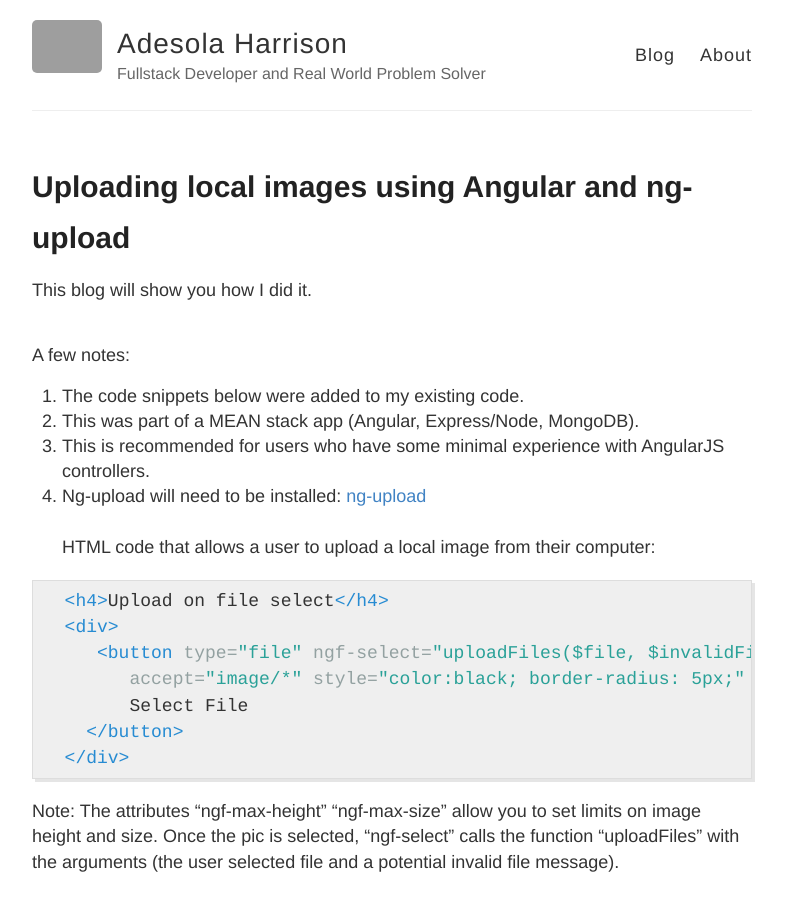
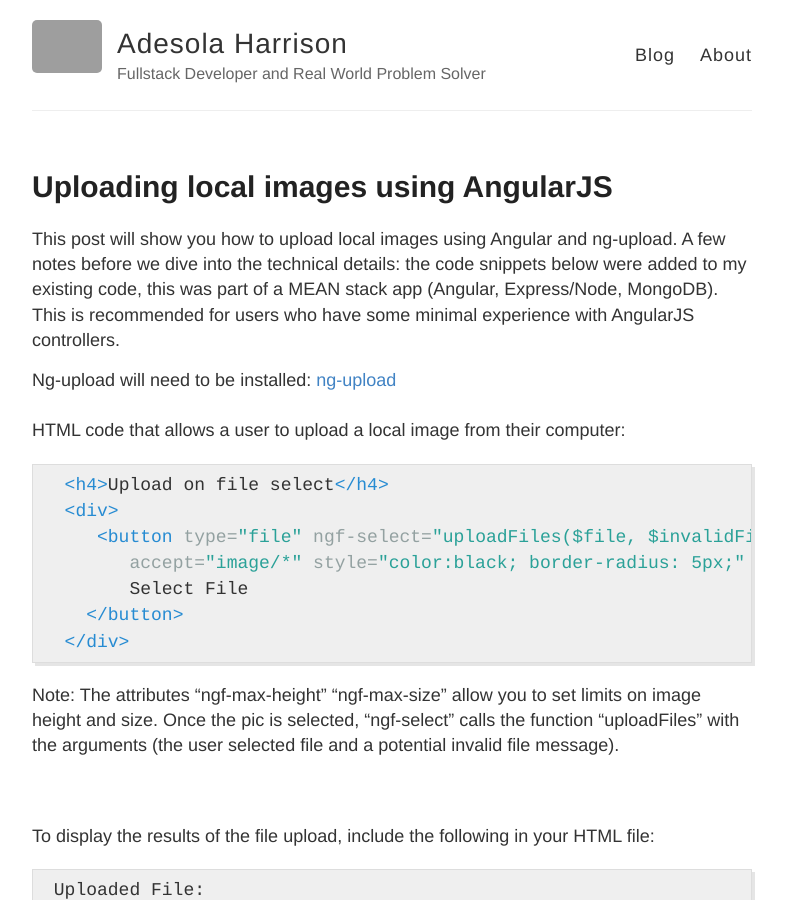
Before and after one commit to HarrisonA/HarrisonA.github.io, a Jekyll site: the page built from _posts/2016-2-09-NgUpload-and-Angular.md, in a window 1280 px wide and 900 px high. Shown: the whole window, without its empty margins (248-1034 px from the left). Built offline with Jekyll 4.4.1, drawn with Linux system fonts in a browser that asks for light colours; Markdown is read by kramdown in place of the engine named in the settings; grey boxes are pictures that could not be loaded.

Commit message:
blog update...style improvements

```diff
--- a/_posts/2016-2-09-NgUpload-and-Angular.md
+++ b/_posts/2016-2-09-NgUpload-and-Angular.md
@@ -1,22 +1,14 @@
 ---
 layout: post
-title: Uploading local images using Angular and ng-upload
+title: Uploading local images using AngularJS
 date: 2016-02-09 00:00:00
 
 ---
 
-This blog will show you how I did it.
-<br>
+This post will show you how to upload local images using Angular and ng-upload. A few notes before we dive into the technical details: the code snippets below were added to my existing code, this was part of a MEAN stack app (Angular, Express/Node, MongoDB).
+This is recommended for users who have some minimal experience with AngularJS controllers.
 
-A few notes:
-<br>
-1. The code snippets below were added to my existing code.
-<br>
-2. This was part of a MEAN stack app (Angular, Express/Node, MongoDB).
-<br>
-3. This is recommended for users who have some minimal experience with AngularJS controllers.
-<br>
-4. Ng-upload will need to be installed: <a href="https://www.npmjs.com/package/ng-upload">ng-upload</a>
+Ng-upload will need to be installed: <a href="https://www.npmjs.com/package/ng-upload">ng-upload</a>
 <br>
 <br>
 HTML code that allows a user to upload a local image from their computer:
```
Also changed, not shown: _posts/2015-12-20-DangerVar.md (+3 -7 lines), _posts/2016-2-12-UIrouter-and-Angular.md (+2 -2 lines), about.md (+5 -1 lines).
